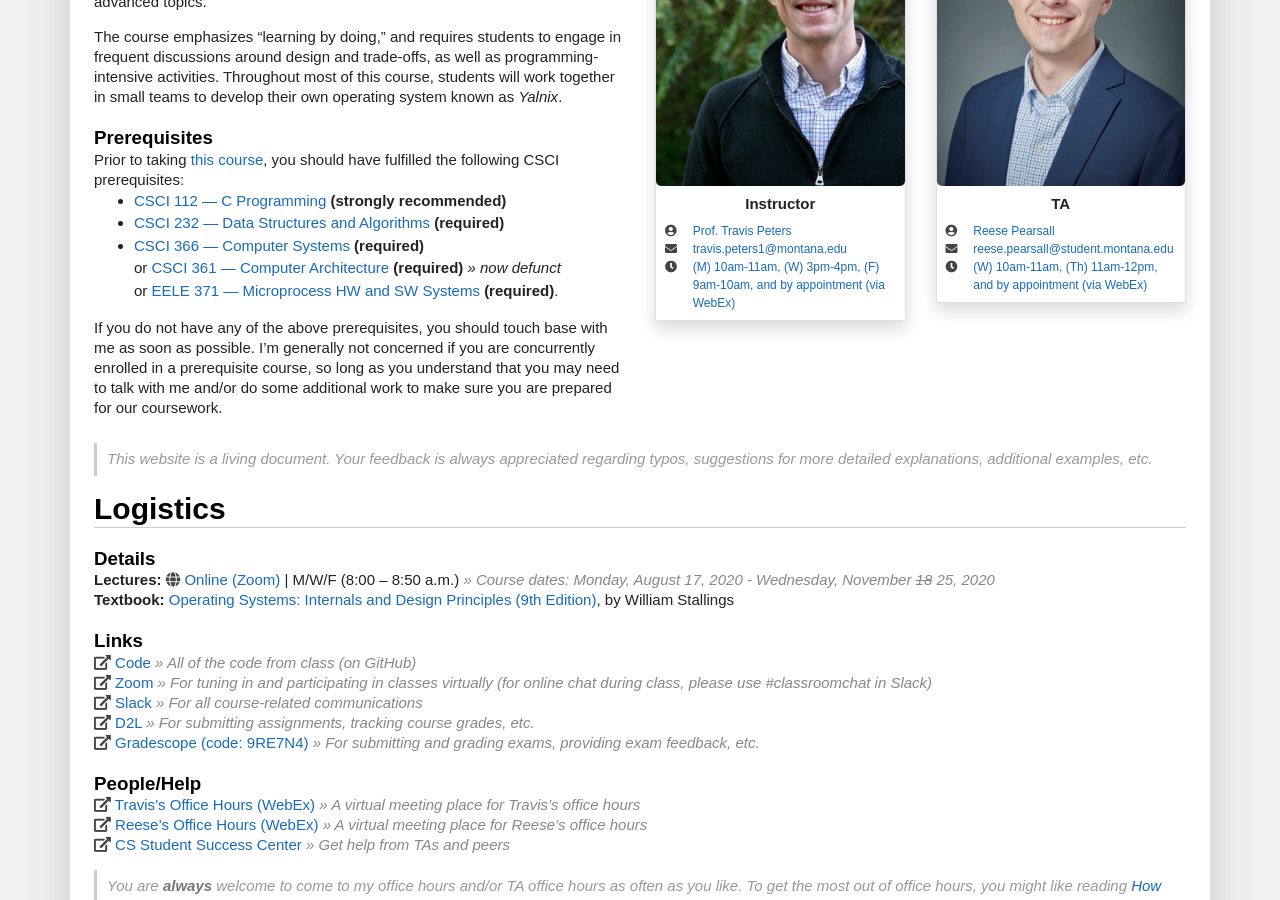
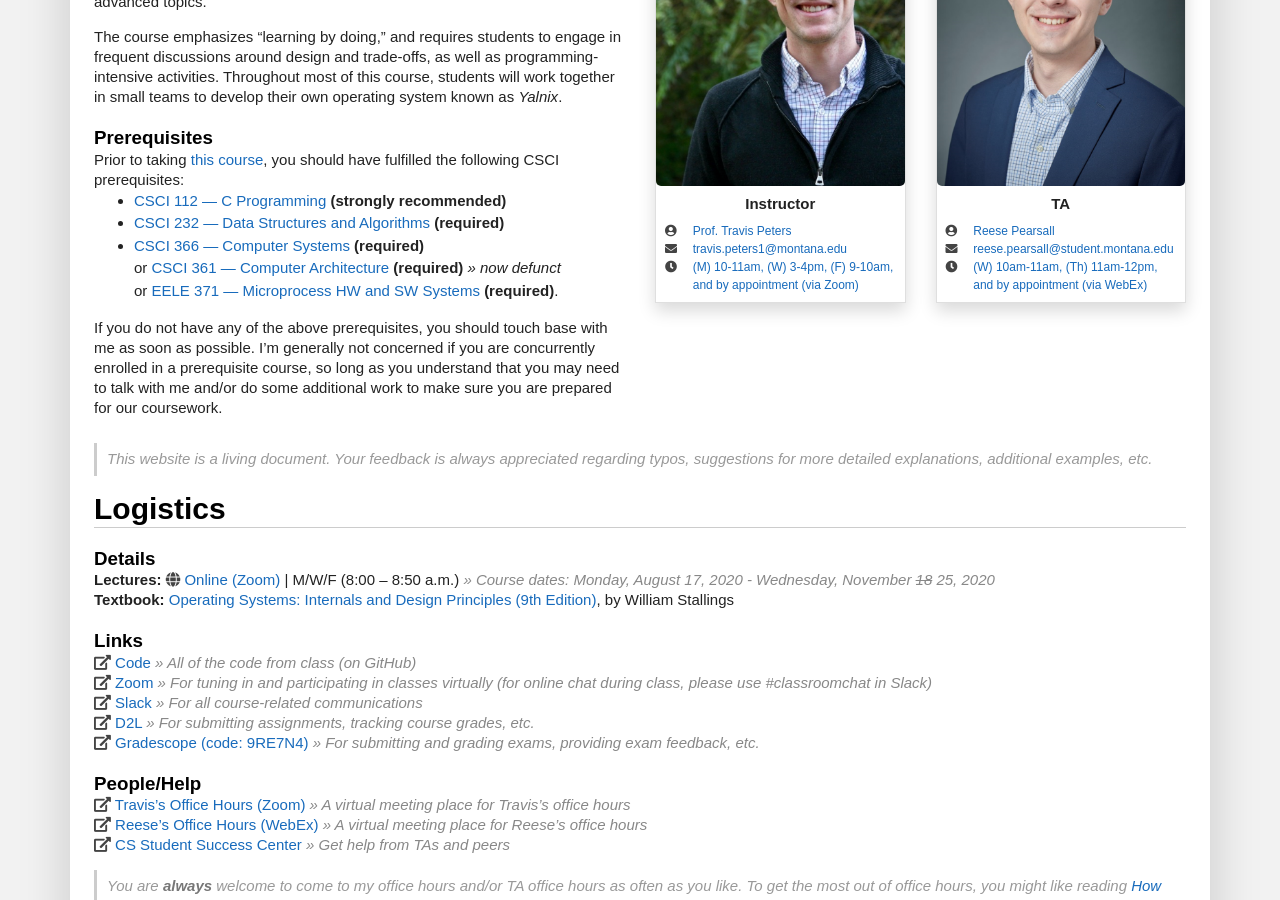
Before and after one commit to traviswpeters/cs460-2020-fall, a Jekyll site: the page built from index.md, in a window 1280 px wide and 900 px high, scrolled down 461 px. Built offline with Jekyll 4.4.1, drawn with Linux system fonts in a browser that asks for light colours; nearby versions of some CDN libraries; some web fonts are replaced; comment, search, counter and statistics services are not loaded.

Commit message:
update with new zoom link for, e.g., office hours, 1-on-1s, etc.

```diff
--- a/_data/settings.yml
+++ b/_data/settings.yml
@@ -18,7 +18,8 @@ img: 'assets/me.png'
 instructor: '<a target="_blank" href="https://www.traviswpeters.com/">Prof. Travis Peters</a>'
 email: '<a target="_blank" href="mailto:travis.peters1@montana.edu?subject=CS 460 Help">travis.peters1@montana.edu</a>'
 office: '<a target="_blank" href="https://www.montana.edu/calendar/locations.php?building=342">NAH 253A</a>'
-officehours: '<a target="_blank" href="https://montana.webex.com/meet/w52k448">(M) 10am-11am, (W) 3pm-4pm, (F) 9am-10am, and by appointment (via WebEx)</a>'
+officehours: '<a target="_blank" href="https://zoom.us/j/94923050762?pwd=bVhWZlFKc3JGRjRXUXd5Ri94QUtoUT09">(M) 10-11am, (W) 3-4pm, (F) 9-10am, and by appointment (via Zoom)</a>'
+# officehours: '<a target="_blank" href="https://montana.webex.com/meet/w52k448">(M) 10am-11am, (W) 3pm-4pm, (F) 9am-10am, and by appointment (via WebEx)</a>'
 # officephone: '<a target="_blank" href="tel:4069944296">406-994-4296</a>'
 
 ta: '<a target="_blank" href="https://reesep.github.io">Reese Pearsall</a>'
@@ -48,8 +49,9 @@ slack: '[Slack](https://join.slack.com/t/csci460-fa2020/shared_invite/zt-gop7i3k
 gradescope: '[Gradescope (code: 9RE7N4)](https://www.gradescope.com/courses/141029)'
 ssclink: 'https://www.cs.montana.edu/student-success-center.html'
 codelink: 'https://github.com/traviswpeters/cs460-code'
-zoomlink: 'https://zoom.us/j/92246311509?pwd=cW1lOWdHYi9MS1QwbkhROEh1QW1Edz09' # no need to register...
 # zoomlink: 'https://zoom.us/meeting/register/tJYvc--rrzovGt1ohDQhvOV4DWPKvNptgipJ' # register first...
+zoomlink: 'https://zoom.us/j/92246311509?pwd=cW1lOWdHYi9MS1QwbkhROEh1QW1Edz09' # class; no need to register...
+zoomhelplink: 'https://zoom.us/j/94923050762?pwd=bVhWZlFKc3JGRjRXUXd5Ri94QUtoUT09' # "other"; no need to register...
 webexlink: 'https://montana.webex.com/meet/w52k448'
 tawebexlink: 'https://montana.webex.com/meet/b37k331'
 
--- a/index.md
+++ b/index.md
@@ -41,7 +41,7 @@ _>> Course dates: {{ site.data.settings.dates }}_{:.text-muted} <br/>
 
 ##### People/Help
 
-<i class="fas fa-external-link-alt"></i> [Travis's Office Hours (WebEx)]({{site.data.settings.webexlink}}) *>> A virtual meeting place for Travis's office hours*{:.text-muted} <br/>
+<i class="fas fa-external-link-alt"></i> [Travis's Office Hours (Zoom)]({{site.data.settings.zoomhelplink}}) *>> A virtual meeting place for Travis's office hours*{:.text-muted} <br/>
 <i class="fas fa-external-link-alt"></i> [Reese's Office Hours (WebEx)]({{site.data.settings.tawebexlink}}) *>> A virtual meeting place for Reese's office hours*{:.text-muted} <br/>
 <i class="fas fa-external-link-alt"></i> [CS Student Success Center]({{site.data.settings.ssclink}}) *>> Get help from TAs and peers*{:.text-muted} <br/>
 
@@ -51,7 +51,6 @@ Please note  that I won't merely provide answers to assignments.
 I believe in the [Socratic method](https://en.wikipedia.org/wiki/Socratic_method)
   and often [answer students' questions with questions](https://www.philsimon.com/blog/higher-education/analytics-students/).
 All of this is to say: come ready to chat :-)
-
 
 ## Schedule
 {:.titletext}
```
